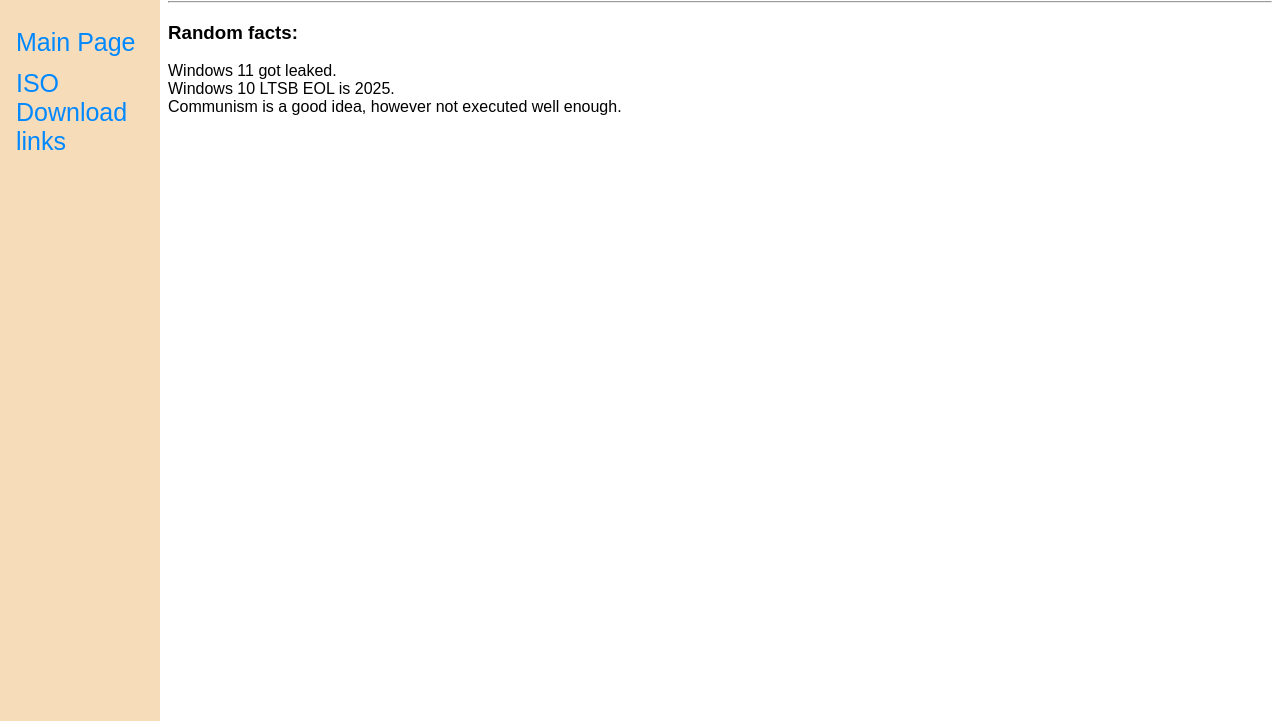
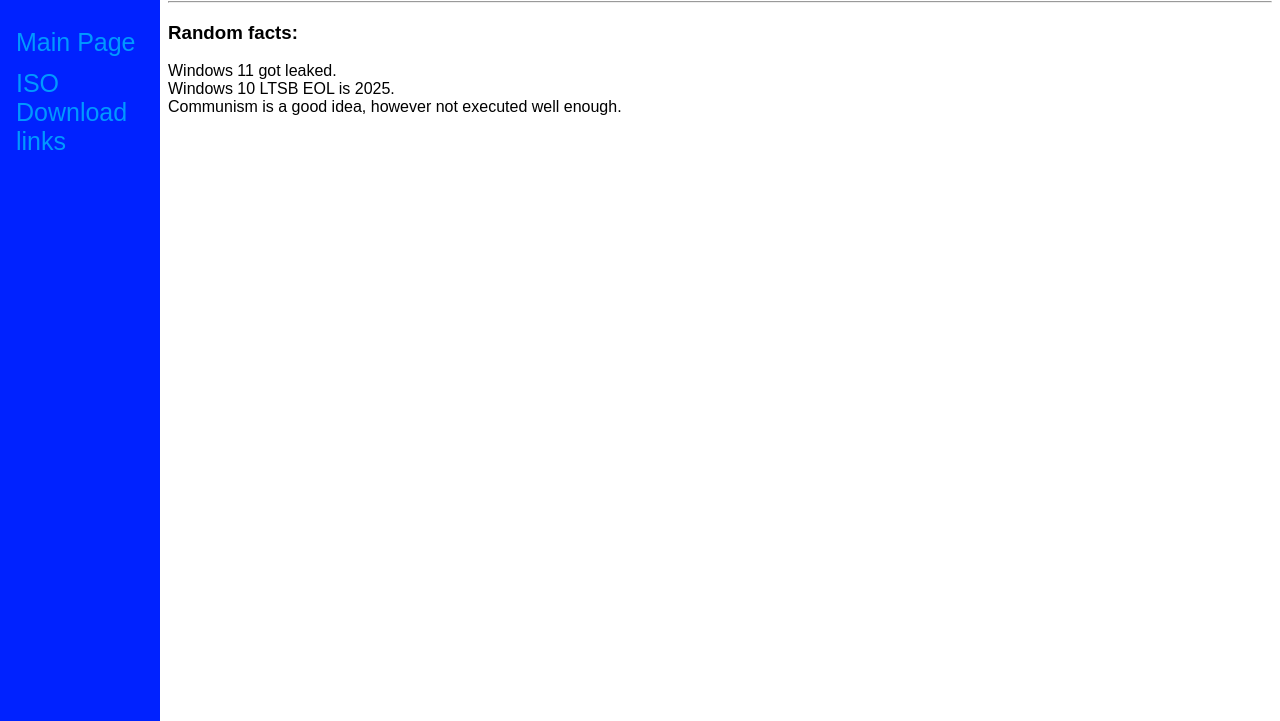
Before and after one commit to 59exe/59exe.github.io, a plain HTML site: page index.html in a window 1280 px wide. Shown: the part 79-800 px from the top of the page. Drawn offline with Linux system fonts and the light colour scheme.

Commit message:
Update style.css

```diff
--- a/style.css
+++ b/style.css
@@ -5,7 +5,7 @@
     z-index: 1;
     top: 0;
     left: 0;
-    background-color: rgb(247, 220, 185);
+    background-color: #02f;
     overflow-x: scroll;
     padding-top: 10px;
 }
@@ -14,7 +14,7 @@
     padding: 6px 8px 6px 16px;
     text-decoration: none;
     font-size: 25px;
-    color: #08f;
+    color: #09f;
     display: block;
     transition: color 0.2s;
     font-family: arial;
@@ -31,7 +31,7 @@
 }
 
 .sidenav a:hover {
-    color: rgb(79, 252, 102);
+    color: rgb(255, 255, 255);
 }
 
 p {
```
